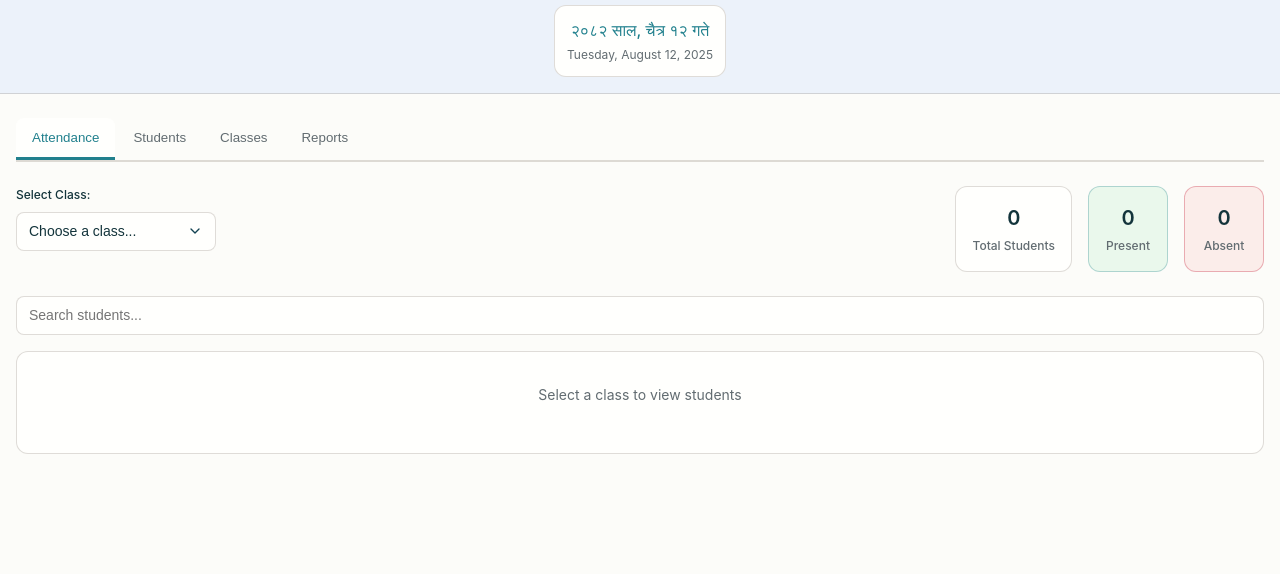
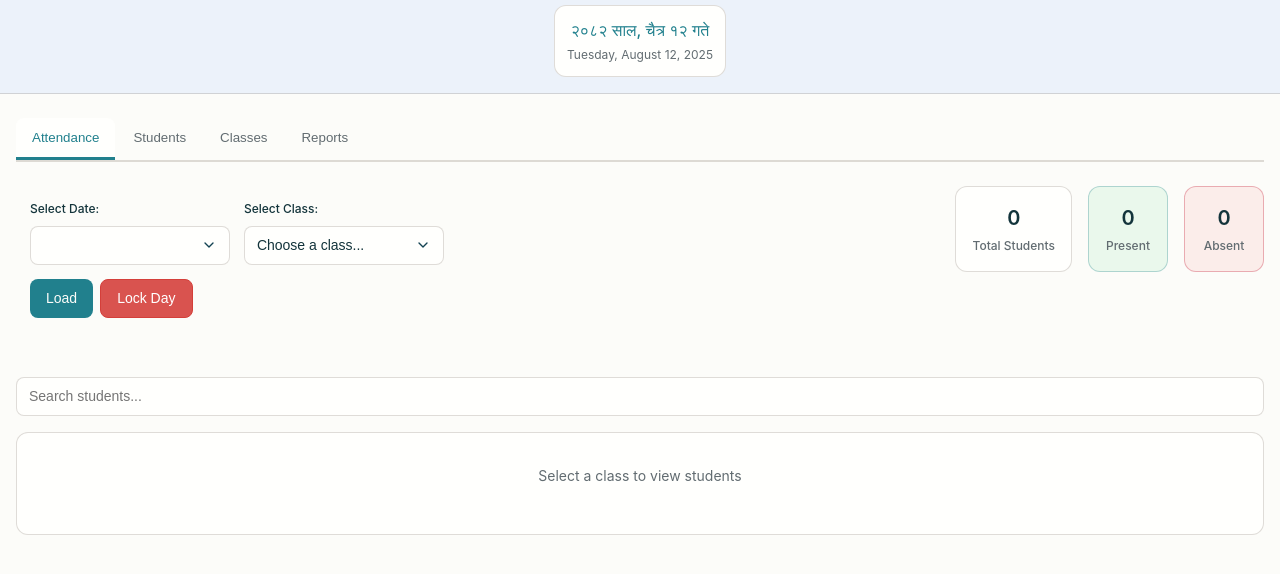
Before and after one commit to Nitesh9078/student_tracker, a plain HTML site: page index.html in a window 1280 px wide. Shown: the part 74-648 px from the top of the page. Drawn offline with Linux system fonts and the light colour scheme; a web font is replaced by a local one.

Commit message:
update index and style files for improved structure and styling

```diff
--- a/index.html
+++ b/index.html
@@ -36,13 +36,25 @@
 
         <!-- Attendance Tab -->
         <section id="attendanceTab" class="tab-content tab-content--active">
+            <!-- REPLACE your existing attendance-header with this MODIFIED version -->
             <div class="attendance-header">
-                <div class="class-selector">
+                <div class="attendance-controls"> <!-- New wrapper for better layout -->
+                    <div class="form-group">
+                        <label for="attendanceDate" class="form-label">Select Date:</label>
+                        <select id="attendanceDate" class="form-control"></select> <!-- Date selector -->
+                    </div>
+                <div class="form-group">
                     <label for="classSelect" class="form-label">Select Class:</label>
-                    <select id="classSelect" class="form-control">
+                    <select id="classSelect" class="form-control"> <!-- Your existing class selector -->
                         <option value="">Choose a class...</option>
                     </select>
                 </div>
+                <div class="form-group form-group--buttons"> <!-- Group for buttons -->
+                    <button id="loadAttendanceBtn" class="btn btn--primary">Load</button>
+                    <button id="lockDayBtn" class="btn btn--lock">Lock Day</button>
+                </div>
+            </div>
+            <!-- The summary cards section remains the same -->
             <div class="attendance-summary">
                 <div class="summary-card">
                     <div class="summary-value" id="totalStudents">0</div>
@@ -58,6 +70,7 @@
                 </div>
             </div>
         </div>
+
 
             <div class="search-bar">
                 <input type="text" id="studentSearch" class="form-control" placeholder="Search students...">
--- a/style.css
+++ b/style.css
@@ -1357,3 +1357,46 @@ select.form-control {
   color: var(--color-error);
   border: 1px solid rgba(var(--color-error-rgb), 0.3);
 }
+
+/* Add this CSS to your style.css file */
+
+.attendance-controls {
+    display: flex;
+    flex-wrap: wrap; /* Allows items to wrap on smaller screens */
+    align-items: flex-end; /* Aligns items nicely at the bottom */
+    gap: 1rem; /* Adds space between items */
+    margin-bottom: 1.5rem;
+    padding: 1rem;
+    background-color: var(--background-secondary-color);
+    border-radius: 8px;
+}
+
+.attendance-controls .form-group {
+    flex: 1 1 180px; /* Allows items to grow and shrink */
+    margin-bottom: 0;
+}
+
+.form-group--buttons {
+    display: flex;
+    gap: 0.5rem;
+    flex-basis: content; /* Size based on button width */
+}
+
+.btn--lock {
+    background-color: #d9534f; /* A shade of red */
+    color: white;
+    border: 1px solid #d43f3a;
+}
+
+.btn--lock:hover {
+    background-color: #c9302c;
+}
+
+.btn--lock:disabled,
+.btn--lock.locked {
+    background-color: #5cb85c; /* Green when locked */
+    border-color: #4cae4c;
+    color: white;
+    cursor: not-allowed;
+    opacity: 0.8;
+}
```
Lines whose indentation alone changed are shown as unchanged.
